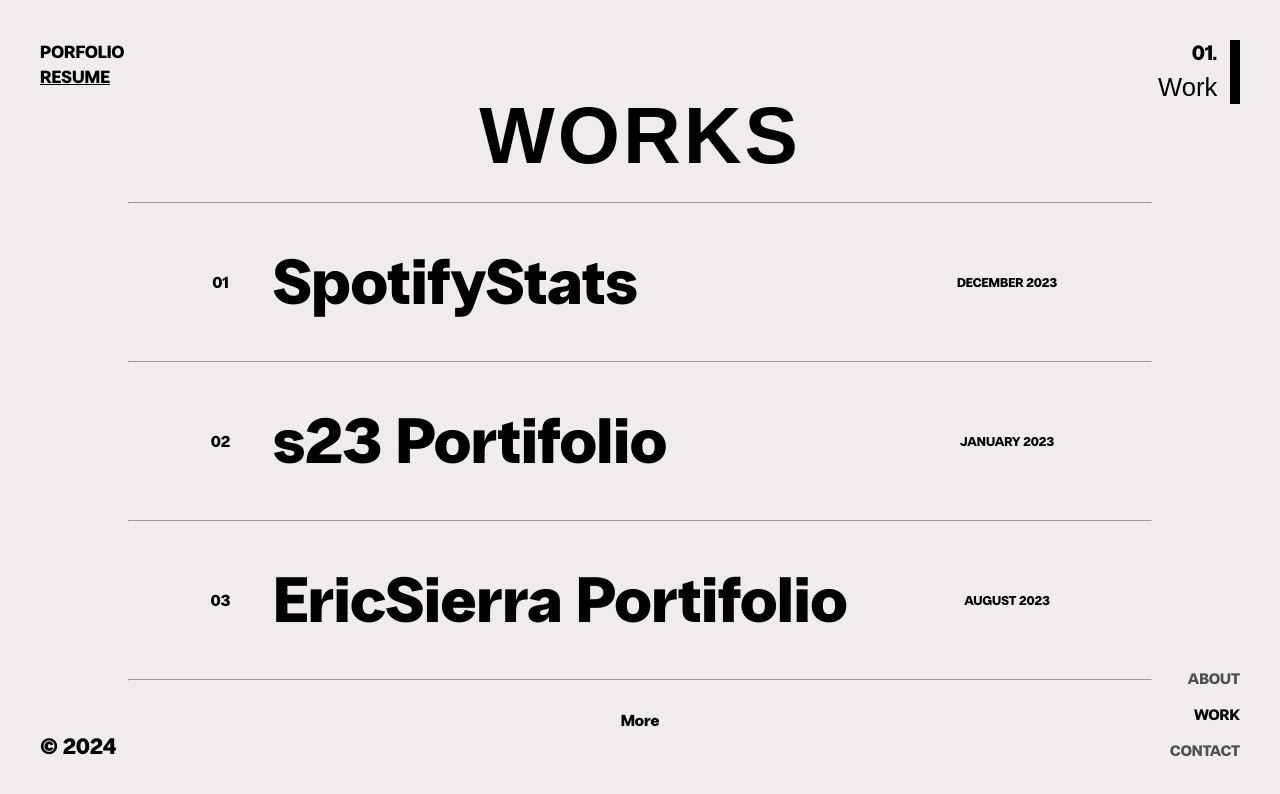
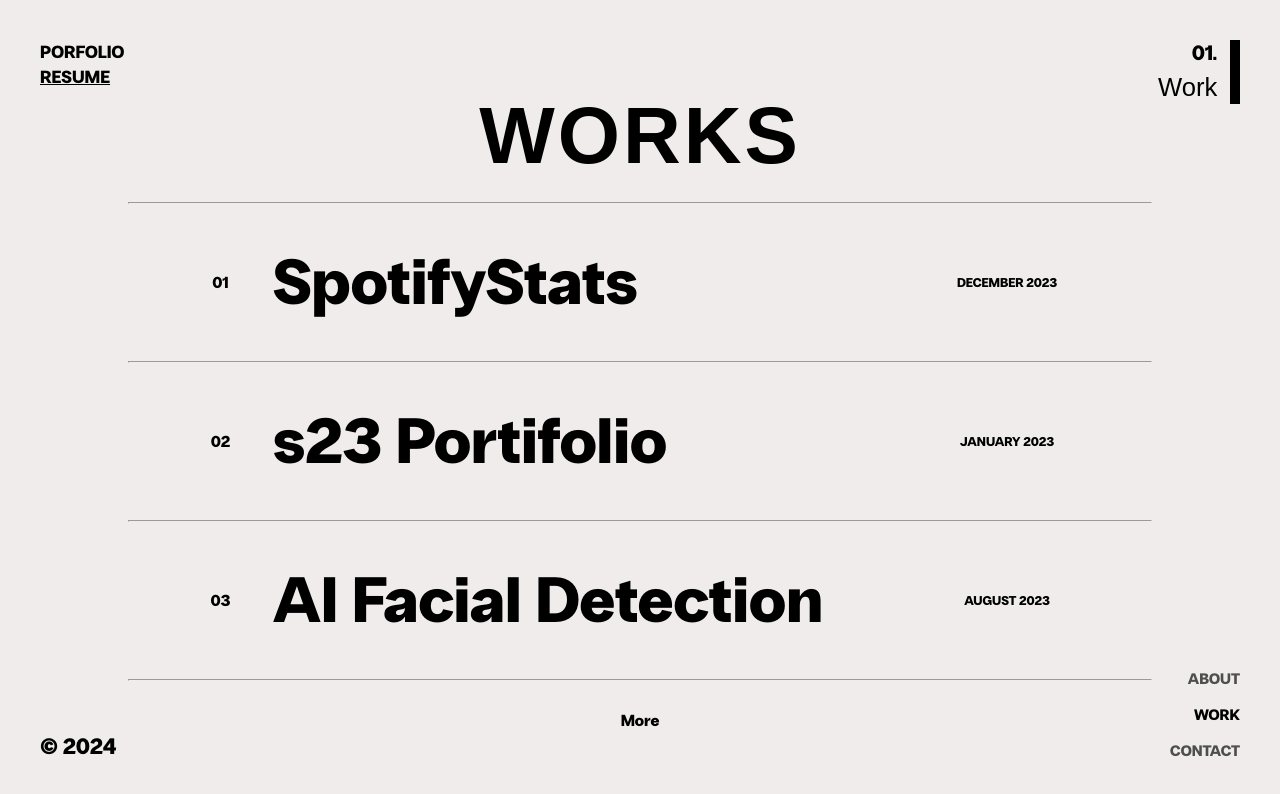
Before and after one commit to GabrielBorgess/s23portfolio, a React (Vite) app: page /work in a window 1280 px wide. Shown: the top 794 px of the page. Built offline with nearby package versions, Linux system fonts and the light colour scheme; no server answers; a web font is replaced by a local one.

Commit message:
adding project and fixing CV

```diff
--- a/src/components/cornerElements/cornerElement.jsx
+++ b/src/components/cornerElements/cornerElement.jsx
@@ -29,7 +29,7 @@
     return (
         <div className="cornerElements">
             <div className="row">
-                <div className="rowElement top-left">Porfolio <br /> <span> <a href="/CV_GABRIEL_BORGES.pdf" download>Resume</a></span></div>
+                <div className="rowElement top-left">Porfolio <br /> <span> <a href="/CLEAN.pdf" download>Resume</a></span></div>
                 <div className="rowElement top-right">
                     <div className="pagetitle">
                         <div className="number">{props.number}</div>
--- a/src/routes/work/work.jsx
+++ b/src/routes/work/work.jsx
@@ -38,12 +38,12 @@
                     <hr />
 
                     <div className="singleWork">
-                    <Link to={'https://github.com/GabrielBorgess/s23portfolio'} target="_blank" z   ><WorkPlaceHolder number='02' name='s23 Portifolio' date='JANUARY 2023' /></Link>
+                    <Link to={'https://github.com/GabrielBorgess/s23portfolio'} target="_blank"><WorkPlaceHolder number='02' name='s23 Portifolio' date='JANUARY 2023' /></Link>
                     </div>
                     <hr />
 
                     <div className="singleWork">
-                    <Link to={'/'}><WorkPlaceHolder number='03' name='EricSierra Portifolio' date='AUGUST 2023' /></Link>
+                    <Link to={'https://github.com/GabrielBorgess/AIFaceDetection'} target="_blank"><WorkPlaceHolder number='03' name='AI Facial Detection' date='AUGUST 2023' /></Link>
                     </div>
                     <hr />
 
```
Also changed, not shown: 2 other files (tests, documents, lock files or other folders).
